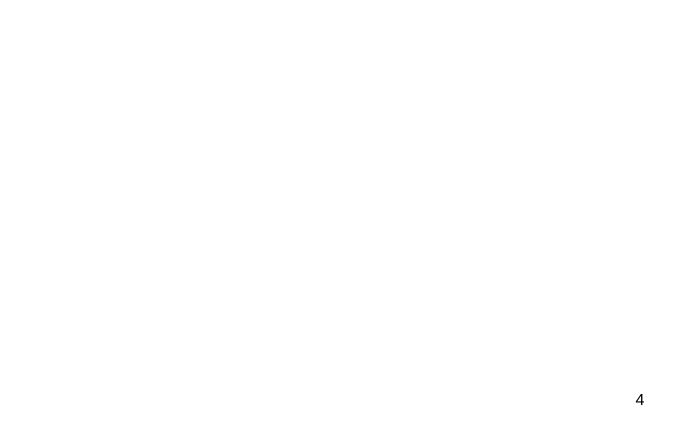
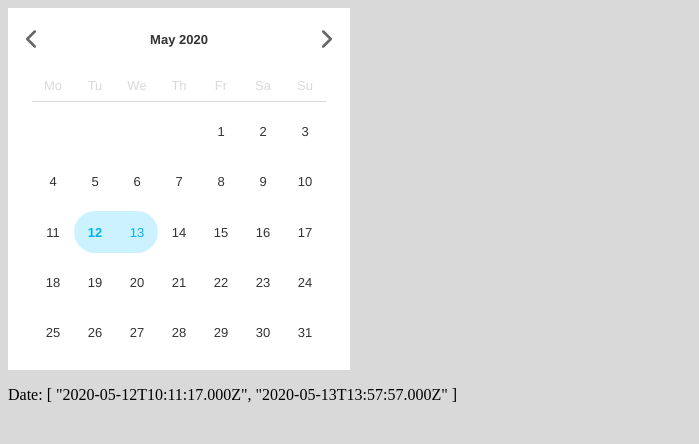
Before and after one commit to Hectix/bot.media_test, a Vue app: page / in a window 1280 px wide. Shown: the top 444 px of the page, without its empty margins (0-699 px from the left). Built offline with nearby package versions, Linux system fonts and the light colour scheme.

Commit message:
Datepicker - ADDED

```diff
--- a/src/App.vue
+++ b/src/App.vue
@@ -1,16 +1,22 @@
 <template>
     <div id="app">
-        <BotMediaTest :one="1" :two="2"/>
+        <date-picker v-model="date" :highlight-today="true" :range="true" ref="picker" />
+        <p>Date: {{ date }}</p>
     </div>
 </template>
 
 <script>
-import BotMediaTest from "./components/BotMediaTest.vue";
+import DatePicker from "./components/DatePicker.vue";
 
 export default {
     name: "App",
     components: {
-        BotMediaTest
-    }
+        DatePicker
+    },
+    data() {
+        return {
+            date: [new Date(1589278277000), new Date(1589378277000)]
+        };
+    },
 };
 </script>
--- a/src/components/BotMediaTest.vue
+++ /dev/null
@@ -1,55 +0,0 @@
-<template>
-    <div ref="div">
-        {{ result }}
-    </div>
-</template>
-
-<script>
-export default {
-    name: "botMediaTest",
-    props: {
-        one: Number,
-        two: Number,
-    },
-    methods: {
-        increment(result) {
-            return result + 1;
-        },
-    },
-    computed: {
-        result() {
-            return this.increment(this.one + this.two);
-        },
-    },
-};
-</script>
-
-<style lang="scss">
-$red:   #a34640;
-$white: #fff;
-
-@mixin media-breakpoint-down($width) {
-    @media (max-width: $width) {
-        @content;
-    }
-}
-
-body {
-    margin: 0;
-}
-
-div {
-    height: 100vh;
-    display: flex;
-    justify-content: center;
-    align-items: center;
-    font-size: 1rem;
-    font-family: Helvetica, sans-serif;
-
-    // Inspired by Bootstrap 4 media breakpoint mixins. Really love this approach.
-    @include media-breakpoint-down(48em) {
-        background-color: $red;
-        color: $white;
-    }
-}
-</style>
--- /dev/null
+++ b/src/components/DatePicker.vue
@@ -0,0 +1,264 @@
+<template>
+    <div class="datepicker">
+        <div class="months">
+            <img height="30" class="left" @click="prevMonth" src="@/assets/images/chevron-right.svg" alt="Prev">
+            {{ monthName }} {{ year }}
+            <img height="30" @click="nextMonth" src="@/assets/images/chevron-right.svg" alt="next">
+        </div>
+        <table>
+            <thead class="weekdays">
+                <tr>
+                    <th v-for="(day, index) in weekDays" :key="index">{{ String(day).split("")[0] + String(day).split("")[1] }}</th>
+                </tr>
+            </thead>
+            <tbody class="days">
+                <template v-for="(week, i) in weeks">
+                    <tr :key="`spacer${i}`" class="spacer"><td></td></tr>
+                    <tr :key="i">
+                        <td v-for="(date, j) in week"
+                            @click="setDate(date.date)"
+                            :key="j"
+                            :class="{
+                                'is-today': date.isToday,
+                                'is-selected': date.isSelected,
+                                'is-between': date.isInRange,
+                                'is-range-end': date.isRangeEnd,
+                                'is-range-start': date.isRangeStart
+                            }">
+                            {{ date.dayNumber }}
+                        </td>
+                    </tr>
+                </template>
+            </tbody>
+        </table>
+    </div>
+</template>
+
+<script>
+import {chunk} from "../util/base";
+
+export default {
+    name: "DatePicker",
+    props: {
+        highlightToday: {
+            type: Boolean,
+            default: true,
+        },
+        range: {
+            type: Boolean,
+            default: false,
+        },
+        value: [Date, Array],
+    },
+    data() {
+        return {
+            dateContext: new Date(),
+            weekDays: ["Monday", "Tuesday", "Wednesday", "Thursday", "Friday", "Saturday", "Sunday"],
+            selected: Array.isArray(this.value) ? this.value[0].setHours(0, 0, 0, 0) : this.value,
+            selectedTo: Array.isArray(this.value) ? this.value[1].setHours(0, 0, 0, 0) : "",
+        };
+    },
+    methods: {
+        /**
+         * Handles a next month change
+         */
+        nextMonth() {
+            this.dateContext = new Date(this.dateContext.setMonth(this.dateContext.getMonth() + 1));
+        },
+        /**
+         * Handles a previous month change
+         */
+        prevMonth() {
+            this.dateContext = new Date(this.dateContext.setMonth(this.dateContext.getMonth() - 1));
+        },
+        /**
+         * Sets the date
+         * @param {Object} date
+         */
+        setDate(date) {
+            if (this.range) {
+                if (this.selected) {
+                    if (this.selectedTo) {
+                        this.selected = date;
+                        this.selectedTo = "";
+                        this.$emit("input", [this.selected, this.selectedTo]);
+                    } else {
+                        if (new Date(date) > new Date(this.selected)) {
+                            this.selectedTo = date;
+                            this.$emit("input", [this.selected, this.selectedTo]);
+                        } else {
+                            this.selected = date;
+                            this.selectedTo = "";
+                        }
+                    }
+                } else {
+                    this.selected = date;
+                }
+            } else {
+                this.selected = date;
+                this.$emit("input", date);
+            }
+        }
+    },
+    computed: {
+        year() {
+            return this.dateContext.getFullYear();
+        },
+        monthName() {
+            return this.dateContext.toLocaleString(undefined, { month: "long" });
+        },
+        today() {
+            return new Date().setHours(0, 0, 0, 0);
+        },
+        startWeekday() {
+            return new Date( this.dateContext.getFullYear(), this.dateContext.getMonth(), 1).toLocaleString("en-US", {  weekday: "long" });
+        },
+        daysInMonth() {
+            const daysInMonthNumber = new Date(this.dateContext.getFullYear(), this.dateContext.getMonth() + 1, 0).getDate();
+            const days = [];
+
+            for (let day = 1; day <= daysInMonthNumber; day++) {
+                days.push(new Date(this.dateContext.getFullYear(), this.dateContext.getMonth(), day));
+            }
+
+            return days;
+        },
+        weeks() {
+            const startWeekdayIndex = this.weekDays.indexOf(this.startWeekday) - 1;
+            const days = [];
+
+            // Insert empty strings until startWeekday
+            for (let i = 0; i <= startWeekdayIndex; i++) {
+                days.push({
+                    day: ""
+                });
+            }
+
+            this.daysInMonth.forEach(day => {
+                const date = new Date(day);
+
+                days.push({
+                    isToday: date.getTime() === this.today && this.highlightToday,
+                    isSelected: date.getTime() === new Date(this.selected).getTime(),
+                    isInRange: date > new Date(this.selected) && date < new Date(this.selectedTo),
+                    isRangeStart: this.selectedTo && date.getTime() === new Date(this.selected).getTime(),
+                    isRangeEnd: date.getTime() === new Date(this.selectedTo).getTime(),
+                    date,
+                    dayNumber: date.getDate()
+                });
+            });
+
+            return chunk(days, 7);
+        },
+    }
+};
+</script>
+
+<style lang="scss">
+    :root {
+        --primary: #00b2f2;
+        --primary-alt: #ccf1ff;
+        --body-color: #333;
+        --gray: #666;
+        --gray-lighter: #d9d9d9;
+    }
+
+    body {
+        background-color: var(--gray-lighter);
+    }
+
+    .datepicker {
+        display: inline-block;
+        font-family: Helvetica, sans-serif;
+        background: #fff;
+        color: var(--body-color);
+        box-shadow: 0 0 rgba(0, 0, 0, 0.1);
+
+        table {
+            border-collapse: separate;
+            border-spacing: 0;
+            padding: 0 1.5rem 1rem;
+        }
+    }
+
+    .months {
+        font-weight: bold;
+        display: flex;
+        justify-content: space-between;
+        align-items: center;
+        font-size: 13px;
+        padding: 1rem 0.5rem;
+
+        img {
+            cursor: pointer;
+        }
+
+        .left {
+            transform: rotate(180deg);
+        }
+    }
+
+    .weekdays {
+        th {
+            color: var(--gray-lighter);
+            font-weight: 400;
+            text-align: center;
+            font-size: 13px;
+            border-bottom: 1px solid var(--gray-lighter);
+            padding: 0.5rem;
+        }
+    }
+
+    .days {
+        td {
+            width: 40px;
+            height: 40px;
+            font-size: 13px;
+            text-align: center;
+            cursor: pointer;
+        }
+
+        .spacer {
+            td {
+                height: 0.4rem;
+            }
+        }
+
+        .is-today,
+        .is-selected,
+        .is-between,
+        .is-range-end,
+        .is-range-start {
+            position: relative;
+            z-index: 10;
+            background: var(--primary);
+            border-radius: 22px;
+        }
+
+        .is-today {
+            color: #fff;
+            font-weight: 600;
+        }
+
+        .is-selected,
+        .is-between,
+        .is-range-end {
+            color: var(--primary);
+            background: var(--primary-alt);
+        }
+
+        .is-between:not(.is-selected) {
+            border-radius: 0;
+        }
+
+        .is-range-end {
+            border-top-left-radius: 0;
+            border-bottom-left-radius: 0;
+        }
+
+        .is-range-start {
+            border-top-right-radius: 0;
+            border-bottom-right-radius: 0;
+        }
+    }
+</style>
--- /dev/null
+++ b/src/util/base.js
@@ -0,0 +1,18 @@
+/**
+ * Chunk the array
+ * @param {Array} arr
+ * @param {Number} size
+ */
+export function chunk(arr, size) {
+    if (!Array.isArray(arr)) {
+        return [];
+    }
+    const result = [];
+    const len = arr.length;
+    let i = 0;
+    size = size || len;
+    while (i < len) {
+        result.push(arr.slice(i, (i += size)));
+    }
+    return result;
+}
```
Also changed, not shown: src/assets/images/chevron-right.svg (added).
